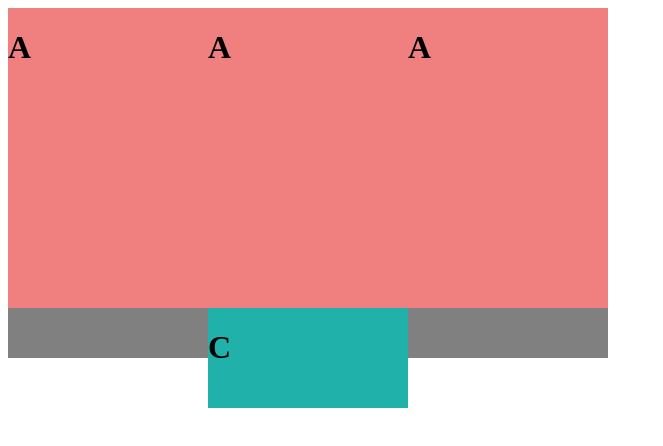
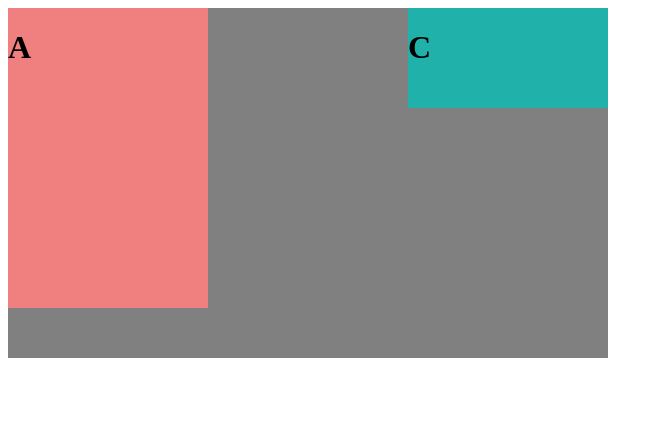
Before and after one commit to jojoccp/InstagramDevInBuild, a plain HTML site: page posts/02-07/index.html in a window 1280 px wide. Shown: the whole page, without its empty margins (0-663 px from the left). Drawn offline with Linux system fonts and the light colour scheme.

```diff
--- a/posts/02-07/index.html
+++ b/posts/02-07/index.html
@@ -10,8 +10,6 @@
 <body>
     <div class="principal">
         <div class="a"><h1>A</h1></div>
-        <div class="a"><h1>A</h1></div>
-        <div class="a"><h1>A</h1></div>
         <div class="b"><h1>B</h1></div>
         <div class="c"><h1>C</h1></div>
     </div>
```
Also changed, not shown: 2 other files.
